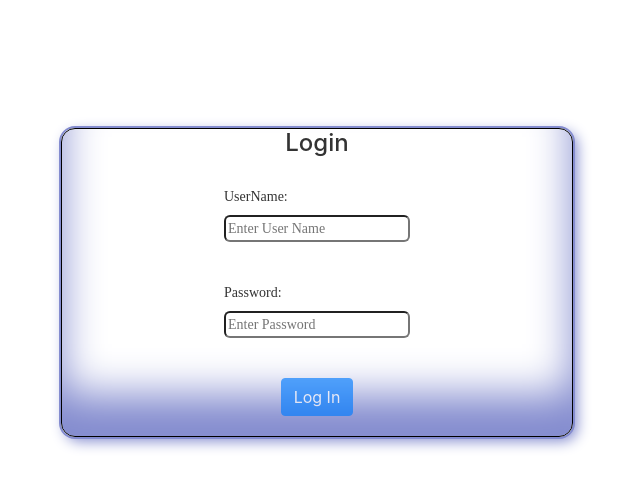
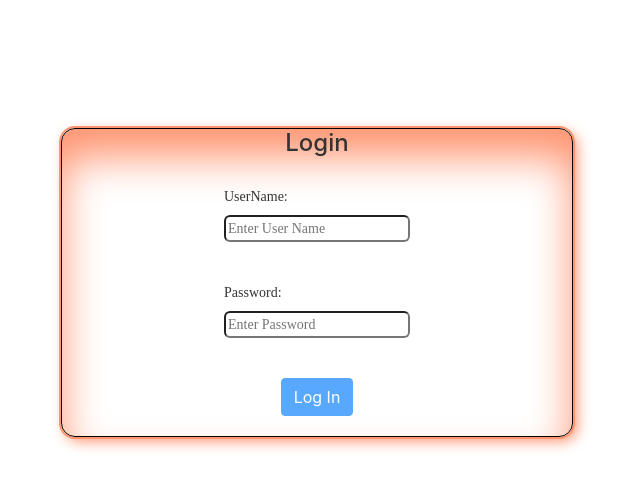
Before and after one commit to harsharora94/AmIFit, an Angular app in the folder Frontend/AmIFit.UI/: page /login in a window 1280 px wide. Shown: the top 488 px of the page, without its empty margins (323-963 px from the left). Built offline with nearby package versions, Linux system fonts and the light colour scheme.

Commit message:
color change for login form

```diff
--- a/Frontend/AmIFit.UI/src/app/login/login-page/login-page.component.css
+++ b/Frontend/AmIFit.UI/src/app/login/login-page/login-page.component.css
@@ -10,7 +10,7 @@
     margin: 10%;
     border: 1px solid black;
     border-radius: 14px;
-    box-shadow: inset 0 -3em 3em rgba(132, 140, 207), 0 0 0 2px rgb(132, 140, 207), 0.3em 0.3em 1em rgba(132, 140, 207);
+    box-shadow: inset 0 2em 3em rgba(255, 148, 112), 0 0 0 2px rgb(255, 148, 112), 0.3em 0.3em 1em rgba(255, 148, 112);
     width: 40%;
 }
 
```
